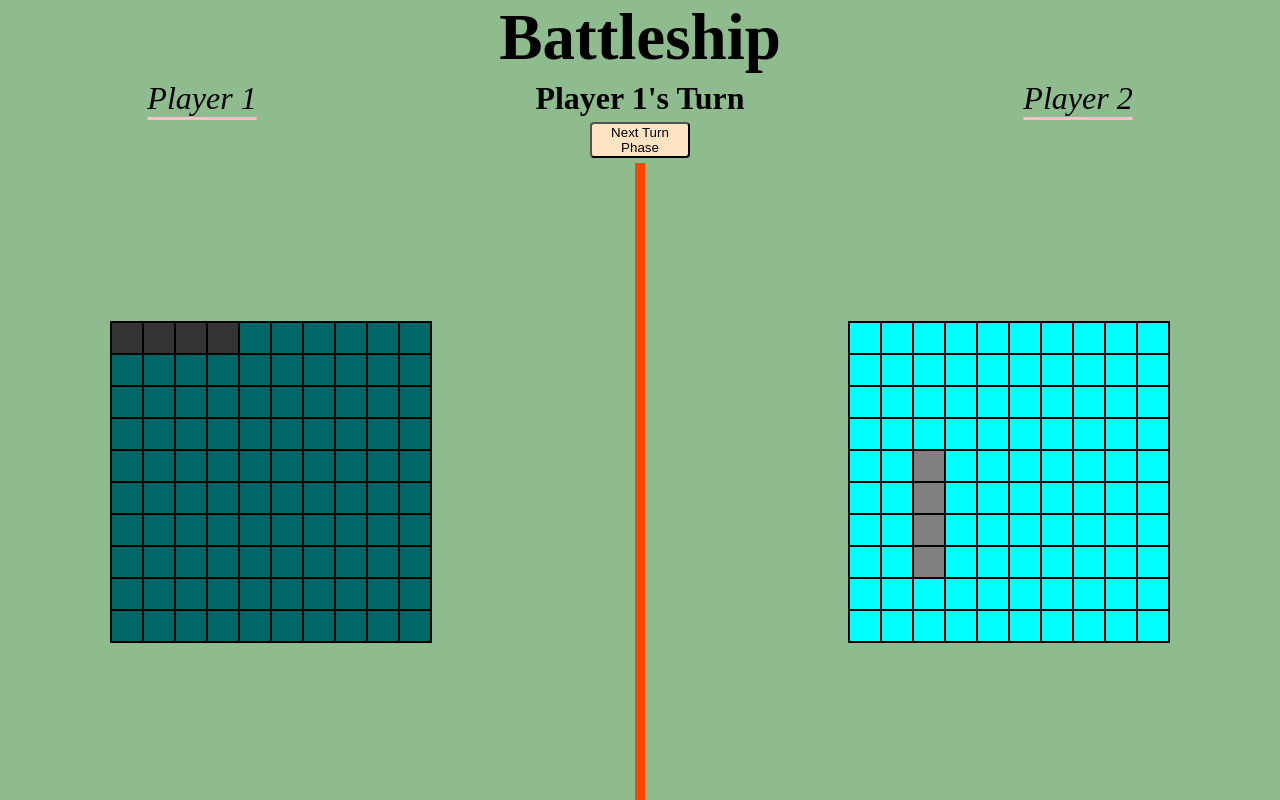
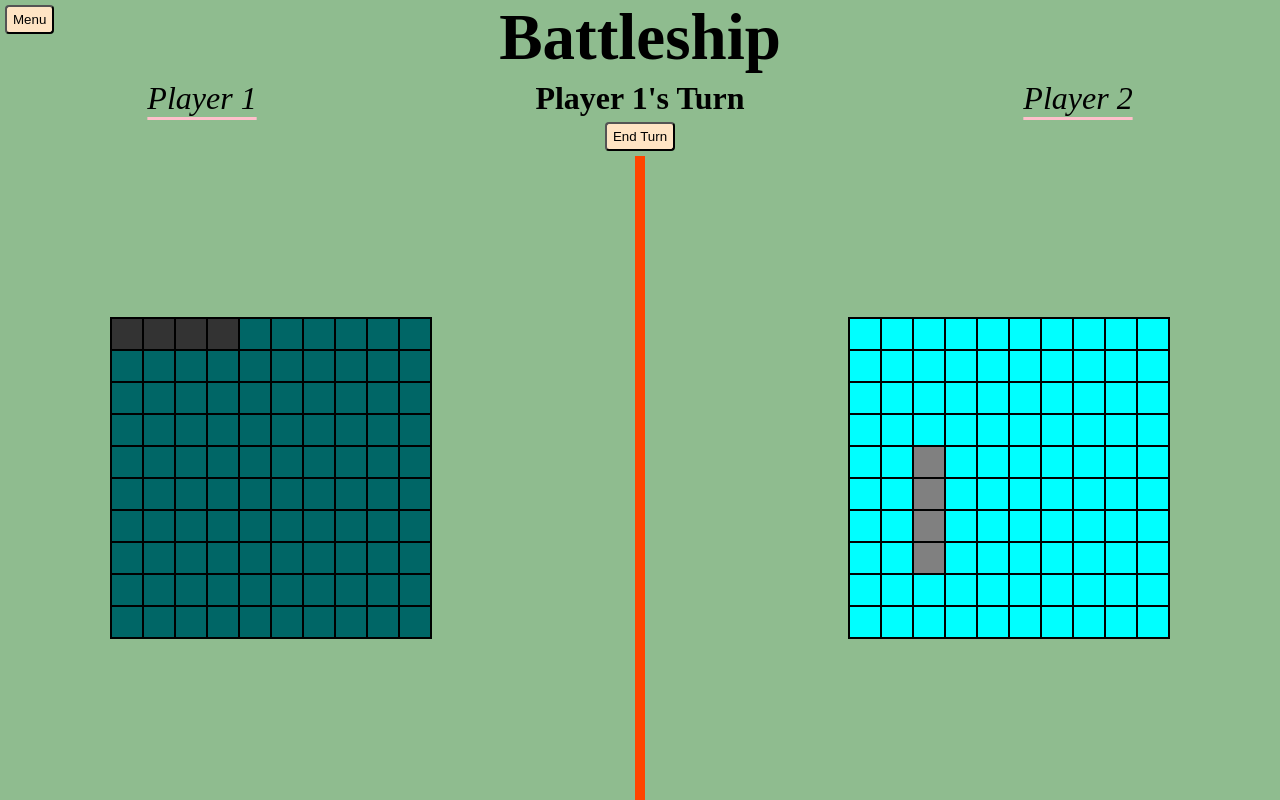
Before and after one commit to Tatadashi/odin-battleship, a website built with webpack: page src/template.html in a window 1280 px wide. Built offline with nearby package versions, Linux system fonts and the light colour scheme.

Commit message:
Create menu button html, Change turn msgs

```diff
--- a/src/index.js
+++ b/src/index.js
@@ -79,7 +79,7 @@ function endGame(winner, loser) {
     loser.shootable = false;
 
     const button = document.getElementById('turn-button');
-    button.textContent = 'One More Game';
+    button.textContent = 'Play Again';
 }
 
 function shoot(targetPlayer, coord) {
--- a/src/style.css
+++ b/src/style.css
@@ -31,15 +31,23 @@ body {
   font-size: xx-large;
 }
 
+#menu-button {
+  position: fixed;
+  top: 5px;
+  left: 5px;
+}
+
+#menu-button,
+#turn-button {
+  padding-block: 5px;
+  max-width: 100px;
+  border-radius: 4px;
+  background-color: bisque;
+}
+
 #turn-button-container {
   display: flex;
   justify-content: center;
-}
-
-#turn-button {
-  max-width: 100px;
-  border-radius: 4px;
-  background-color: bisque;
 }
 
 #board-section {
--- a/src/template.html
+++ b/src/template.html
@@ -6,13 +6,14 @@
   </head>
   <body>
     <div id="title">Battleship</div>
+    <button id="menu-button">Menu</button>
     <div id="top-section">
       <div id="player-1" class="name">Computer 1</div>
       <div id="announcement">Computer 1's Turn</div>
       <div id="player-2" class="name">Computer 2</div>
     </div>
     <div id="turn-button-container">
-      <button id="turn-button">Next Turn Phase</button>
+      <button id="turn-button">End Turn</button>
     </div>
     <div id="board-section">
       <div id="board-1" class="board">
```
